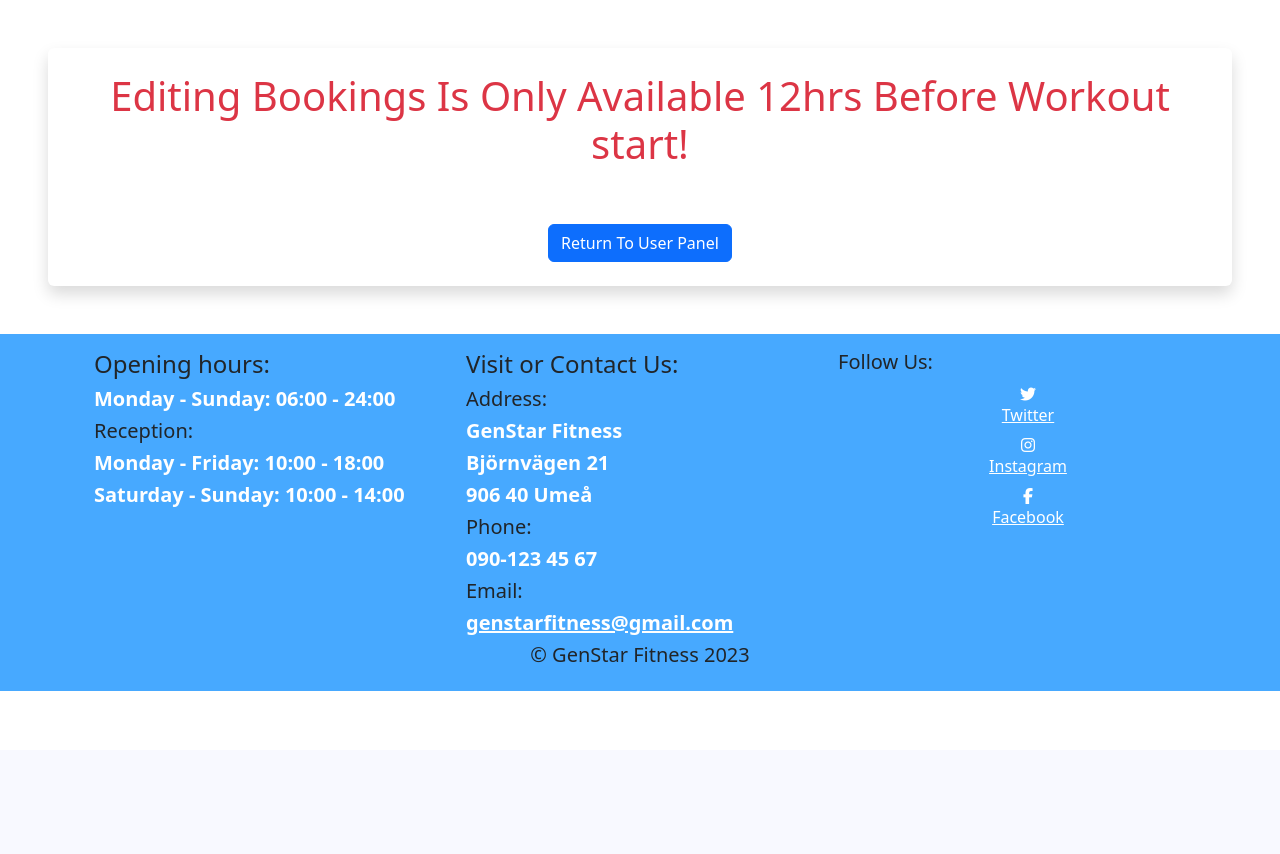
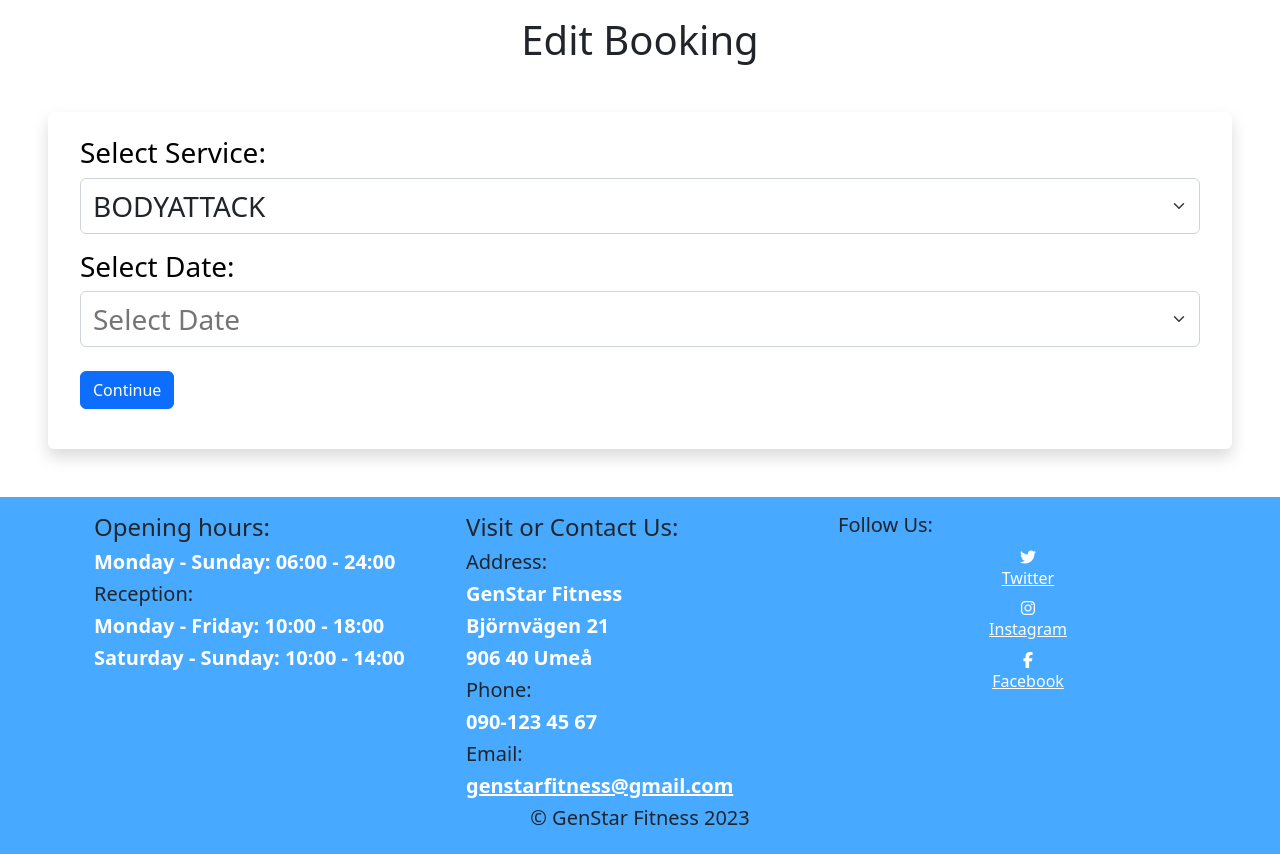
Before and after one commit to GenaGrig/genstar-fitness, a Django app: page /user-update/1 in a window 1280 px wide. Shown: the part 50-904 px from the top of the page. Before the commit the page ends 741 px from the top, so only its background shows below. Run offline with Django 4.2, Linux system fonts and the light colour scheme; a user stored in the database is signed in; tables that the repository leaves empty hold one stand-in row (values such as "Sample post"); some libraries are stand-ins or nearby versions.

Commit message:
Add: delete booking butoon for staff

```diff
--- a/booking/templates/staffPanel.html
+++ b/booking/templates/staffPanel.html
@@ -22,6 +22,7 @@
               <th class="text-center" scope="col">Workout</th>
               <th class="text-center" scope="col">Date</th>
               <th class="text-center" scope="col">Time</th>
+              <th class="text-center" scope="col">Delete</th>
             </tr>
           </thead>
           <tbody id="myTable">
@@ -32,6 +33,7 @@
               <td class="text-center">{{item.service}}</td>
               <td class="text-center">{{item.day}}</td>
               <td class="text-center">{{item.time}}</td>
+              <td class="text-center"><a class="btn btn-danger" href="{% url 'delete_staff' item.id %}">Delete</a></td>
             </tr>
               {% endfor %}
           </tbody>
--- a/booking/templates/userPanel.html
+++ b/booking/templates/userPanel.html
@@ -40,6 +40,7 @@
     </div>
 </div>
 {% endif %}
+<!--End Appointment Loop-->
 
 {% else %}
 
--- a/booking/templates/userUpdate.html
+++ b/booking/templates/userUpdate.html
@@ -7,8 +7,6 @@
 
 
 {% if user.is_authenticated %}
-<!--if 12hrs before nobat-->
-{% if delta12 == True %}
 <h1 class="text-center  mt-3">Edit Booking</h1>
 
 <div class="shadow p-4 mb-5 bg-body bg-body rounded text-black  m-5 ">
@@ -27,13 +25,18 @@
             </select>
         </div>
             <!--input day-->
-            <div class="mt-3">
+            <!-- <div class="mt-3">
                 <h3 class="">Select Day:</h3>
                 <select class="form-select fs-3" name="day">
                     {% for validateWeekday in validateWeekdays %}
                     <option value="{{validateWeekday}}">{{validateWeekday}}</option>
                     {% endfor %}
                 </select>
+            </div> -->
+
+            <div class="mt-3">
+                <h3 class="">Select Date:</h3>
+                <input type="text" class="form-select fs-3 calendar" data-provide="datepicker-inline" data-date-format="yyyy-mm-dd" placeholder="Select Date" name="day" required>
             </div>
 
             <br/>
@@ -41,15 +44,6 @@
         </div>
     </form>
 </div>
-<!--else if its 12hrs before editing-->
-{% else %}
-
-<div class="shadow p-4 mb-5 bg-body bg-body rounded text-black m-5 text-center fPersian">
-    <h1 class="text-danger">Editing Bookings Is Only Available 12hrs Before Workout start!</h1>
-    <a href="{% url 'userPanel' %}" class="btn btn-primary mt-5">Return To User Panel</a>
-</div>
-
-{% endif %}
 
 
 {% else %}
--- a/booking/urls.py
+++ b/booking/urls.py
@@ -10,4 +10,5 @@ urlpatterns = [
     path('user-update-submit/<int:id>', views.userUpdateSubmit, name='userUpdateSubmit'),
     path('staff-panel', views.staffPanel, name='staffPanel'),
     path('delete_booking/<int:id>', views.delete_booking, name='delete'),
+    path('delete_booking_staff/<int:id>', views.delete_booking_staff, name='delete_staff'),
 ]
--- a/booking/views.py
+++ b/booking/views.py
@@ -147,7 +147,7 @@ def userUpdate(request, id):
 def userUpdateSubmit(request, id):
     user = request.user
     times = [
-        "11:00", "12:00", "13:00", "14:00", "15:00", "16:00", "17:00", "18:00", "19:00", "20:00"
+        "10:00", "11:00", "12:00", "13:00", "14:00", "15:00", "16:00", "17:00", "18:00", "19:00", "20:00"
     ]
     today = datetime.now()
     minDate = today.strftime('%Y-%m-%d')
@@ -178,7 +178,7 @@ def userUpdateSubmit(request, id):
                                 time = time,
                             )
                             messages.success(request, "Appointment Edited!")
-                            return redirect('index')
+                            return redirect('userPanel')
                         else:
                             messages.success(request, "The Selected Time Has Been Reserved Before!")
                     else:
```
Also changed, not shown: booking/templates/booking.html (+1 -12 lines).
